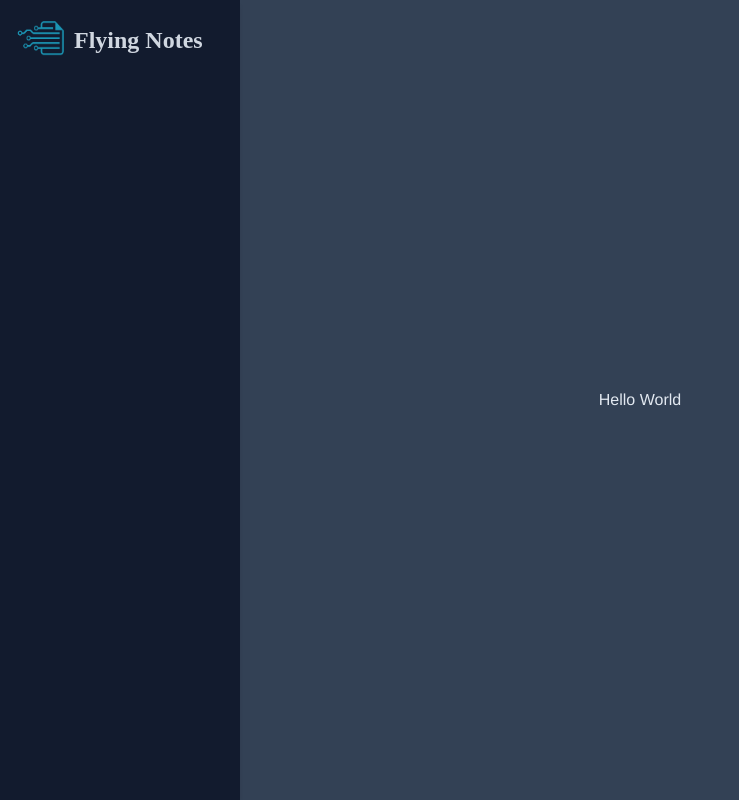
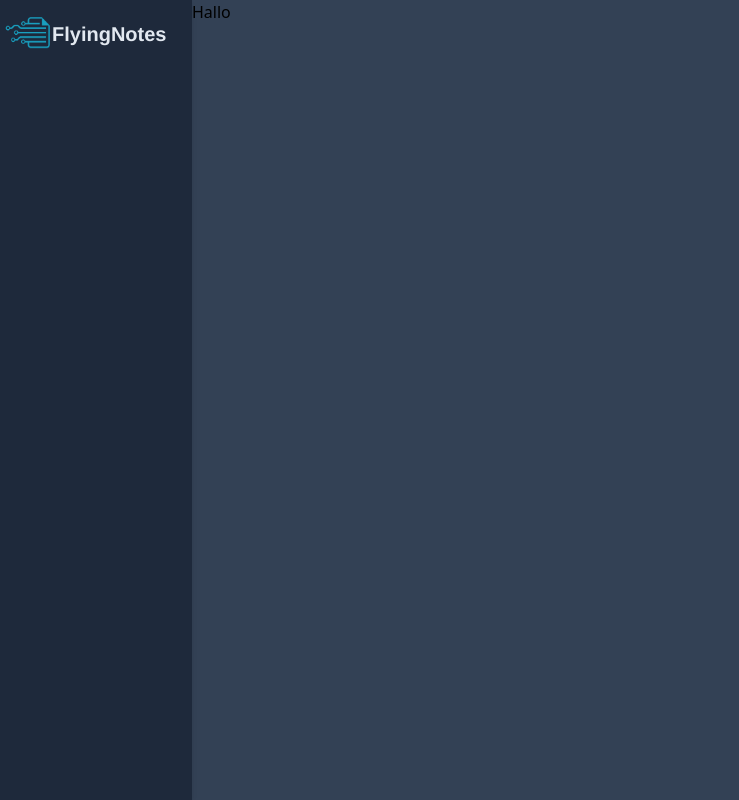
Before and after one commit to schmiff/kanban-app, a Next.js app: page / in a window 1280 px wide. Shown: the whole page, without its empty margins (0-739 px from the left). Built offline with nearby package versions, Linux system fonts and the light colour scheme.

Commit message:
Changed Layout Structure

```diff
--- a/components/Layout.js
+++ b/components/Layout.js
@@ -3,7 +3,13 @@ import Sidebar from './Sidebar'
 
 const Layout = () => {
   return (
-    <Sidebar/>
+        <div className="bg-slate-700 h-screen w-full relative flex overflow-hidden">
+                <Sidebar/>
+                <div>
+                        Hallo
+                </div>
+        </div>
+
   )
 }
 
--- a/components/Sidebar.js
+++ b/components/Sidebar.js
@@ -4,17 +4,30 @@ import logo from '../assets/logo.PNG'
 
 const Sidebar = () => {
   return (
-        <div className="w-60 h-full shadow-md bg-slate-900 shadow-lg px-1 absolute left-0 text-center opacity-90">
+        <aside className="bg-slate-800 h-full w-48 flex-col flex shadow-md static">
+               <div className="flex pl-1 pt-3 absolute items-center">
+                        <div className="">
+                                <Image src={logo} width={48} height={32}/>
+                        </div>
+                        <div className= "font-bold text-slate-200 text-xl pt-2 pb-3 font-[Helvetica] opacity-100">
+                                FlyingNotes
+                        </div>
+                </div>
+       </aside>
+  )
+}
+export default Sidebar
+
+/*
+
+<div className="w-60 h-full shadow-md bg-slate-900 shadow-lg absolute left-0 text-center opacity-90">
                 <div className="flex pl-3 pt-4 h-50 items-center"  >
                         <div className="pb-1 opacity-100">
-                                <Image src={logo} width={50} height={35}/>
+                                <Image src={logo} width={50} height={32}/>
                         </div>
-                        <div className= "font-bold text-slate-200 text-2xl pt-2 pl-2 pb-4 font-[Poppins] opacity-100">
-                                Flying Notes
+                        <div className= "font-bold text-slate-200 text-2xl pt-2 pl-1 pb-3 font-[Helvetica] opacity-100">
+                                FlyingNotes
                         </div>
                 </div>
         </div>
-  )
-}
-
-export default Sidebar
+*/
--- a/pages/index.js
+++ b/pages/index.js
@@ -1,12 +1,10 @@
 import Head from 'next/head'
 import Image from 'next/image'
+import Layout from '../components/Layout'
 import Sidebar from '../components/Sidebar'
 
 export default function Home(){
   return (
-    <div className="flex min-h-screen flex-col items-center justify-center py-2 bg-slate-700 font-[Helvetica]">
-      <Sidebar />
-      <div className="text-slate-200">Hello World</div>
-    </div>
+    <Layout/>
   )
 }
```
